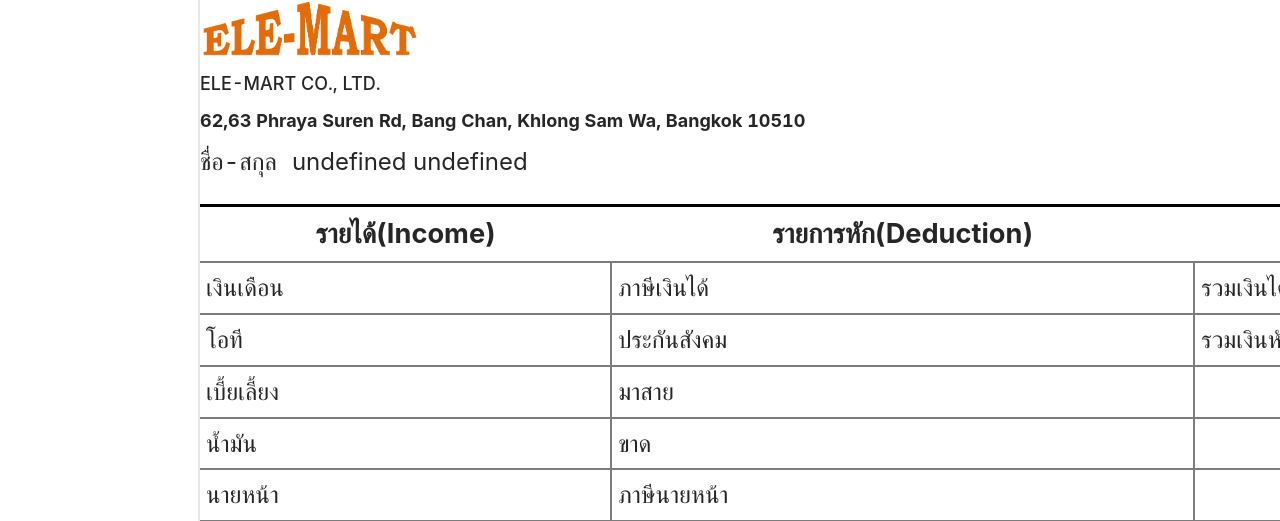
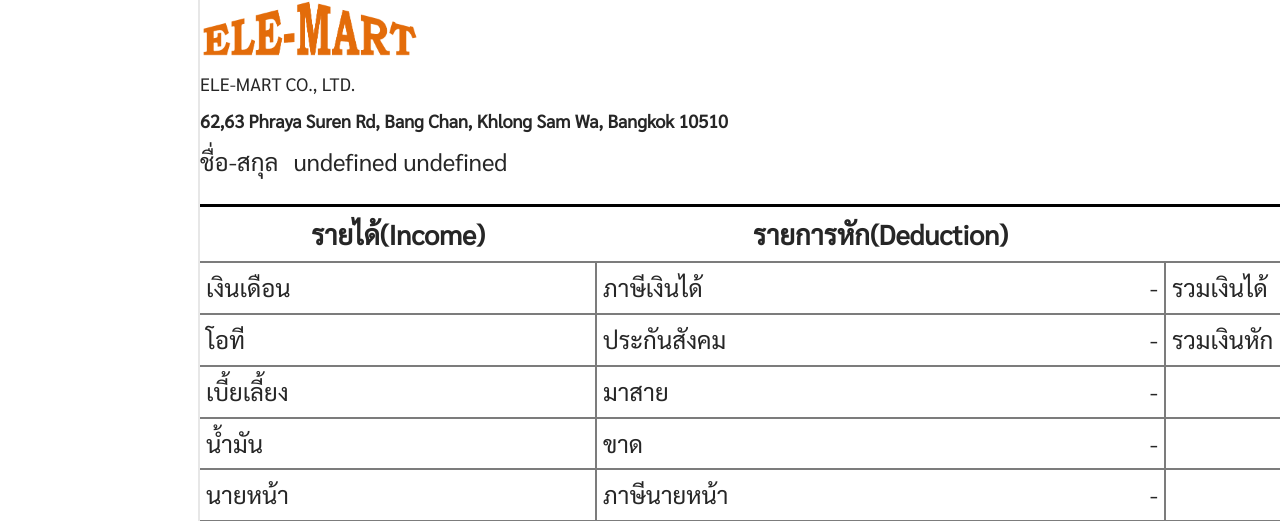
Before and after one commit to dandlejack/elemart-salary, a React (Create React App) app: page /EmployeeInfo/1 in a window 1280 px wide. Shown: the part 279-800 px from the top of the page. Built offline with nearby package versions, Linux system fonts and the light colour scheme; no server answers.

Commit message:
Add Font in css

```diff
--- a/src/A4.css
+++ b/src/A4.css
@@ -1,4 +1,5 @@
 
+@import url('https://fonts.googleapis.com/css2?family=Sarabun&display=swap');
 .page {
     width:1280px;
     padding: 0.5in 0.25in;
@@ -10,7 +11,6 @@
 .description-table {
     width: 100%;
 }
-
 .description-table > tr:first-child {
     font-size: 18px;
     text-align: right;
@@ -61,4 +61,5 @@
 }
 .A4-Font {
     font-size:1.5rem;
+    font-family: 'Sarabun', sans-serif;
 }
--- a/src/pages/EmployeeInfo/EmployeeInfoPage.tsx
+++ b/src/pages/EmployeeInfo/EmployeeInfoPage.tsx
@@ -177,7 +177,7 @@
         <div style={{ width: 1280, margin: '50px auto', position: 'relative' }} id='page-pdf' ref={ref}>
             <div className='space-between-component' style={{marginBottom:'0.2cm'}}>
                 <img className='company-logo' src={logo} />
-                <div style={{ fontSize: 18, marginTop: 10, fontWeight: 'bolder' }}>
+                <div style={{ fontSize: 18, marginTop: 10, fontWeight: 'bolder' }} className='A4-Font'>
                     <h4>ELE-MART CO., LTD.</h4>
                     <span>62,63 Phraya Suren Rd, Bang Chan, Khlong Sam Wa, Bangkok 10510</span>
                 </div>
@@ -190,7 +190,7 @@
             </div>
             <div className='space-between-component'>
             </div>
-            <table className='description-table space-between-component'>
+            <table className='description-table space-between-component A4-Font'>
                 <tr >
                     <th></th>
                     <th></th>
@@ -205,7 +205,7 @@
                     <td>เงินเดือน</td>
                     <td>{reportSource.salary}</td>
                     <td>ภาษีเงินได้</td>
-                    <td>{reportSource.tax}</td>
+                    <td>-{reportSource.tax}</td>
                     <td>รวมเงินได้</td>
                     <td>{summaryOfTotal.gross_total}</td>
                 </tr>
@@ -213,15 +213,15 @@
                     <td>โอที</td>
                     <td>{reportSource.overtime}</td>
                     <td>ประกันสังคม</td>
-                    <td>{reportSource.social_security}</td>
+                    <td>-{reportSource.social_security}</td>
                     <td>รวมเงินหัก</td>
-                    <td>{summaryOfTotal.deuction_total}</td>
+                    <td>-{summaryOfTotal.deuction_total}</td>
                 </tr>
                 <tr>
                     <td>เบี้ยเลี้ยง</td>
                     <td>{reportSource.allowance}</td>
                     <td>มาสาย</td>
-                    <td>{reportSource.late}</td>
+                    <td>-{reportSource.late}</td>
                     <td></td>
                     <td></td>
                 </tr>
@@ -229,7 +229,7 @@
                     <td>น้ำมัน</td>
                     <td>{reportSource.fuel}</td>
                     <td>ขาด</td>
-                    <td>{reportSource.absent}</td>
+                    <td>-{reportSource.absent}</td>
                     <td></td>
                     <td></td>
                 </tr>
@@ -237,7 +237,7 @@
                     <td>นายหน้า</td>
                     <td>{reportSource.agent}</td>
                     <td>ภาษีนายหน้า</td>
-                    <td>{reportSource.agent_tax}</td>
+                    <td>-{reportSource.agent_tax}</td>
                     <td></td>
                     <td></td>
                 </tr>
@@ -245,7 +245,7 @@
                     <td>โบนัส</td>
                     <td>{reportSource.bonus}</td>
                     <td>ภาษีโบนัส</td>
-                    <td>{reportSource.bonus_tax}</td>
+                    <td>-{reportSource.bonus_tax}</td>
                     <td></td>
                     <td></td>
                 </tr>
@@ -253,7 +253,7 @@
                     <td></td>
                     <td></td>
                     <td>เงินยืมบริษัท</td>
-                    <td>{reportSource.lending}</td>
+                    <td>-{reportSource.lending}</td>
                     <td></td>
                     <td></td>
                 </tr>
@@ -261,7 +261,7 @@
                     <td >รวมรายได้</td>
                     <td >{summaryOfTotal.gross_total}</td>
                     <td>รวมรายการหัก</td>
-                    <td >{summaryOfTotal.deuction_total}</td>
+                    <td >-{summaryOfTotal.deuction_total}</td>
                     <td>เงินได้สุทธิ</td>
                     <td >{summaryOfTotal.total}</td>
                 </tr>
```
Also changed, not shown: 1 other file (tests, documents, lock files or other folders).
